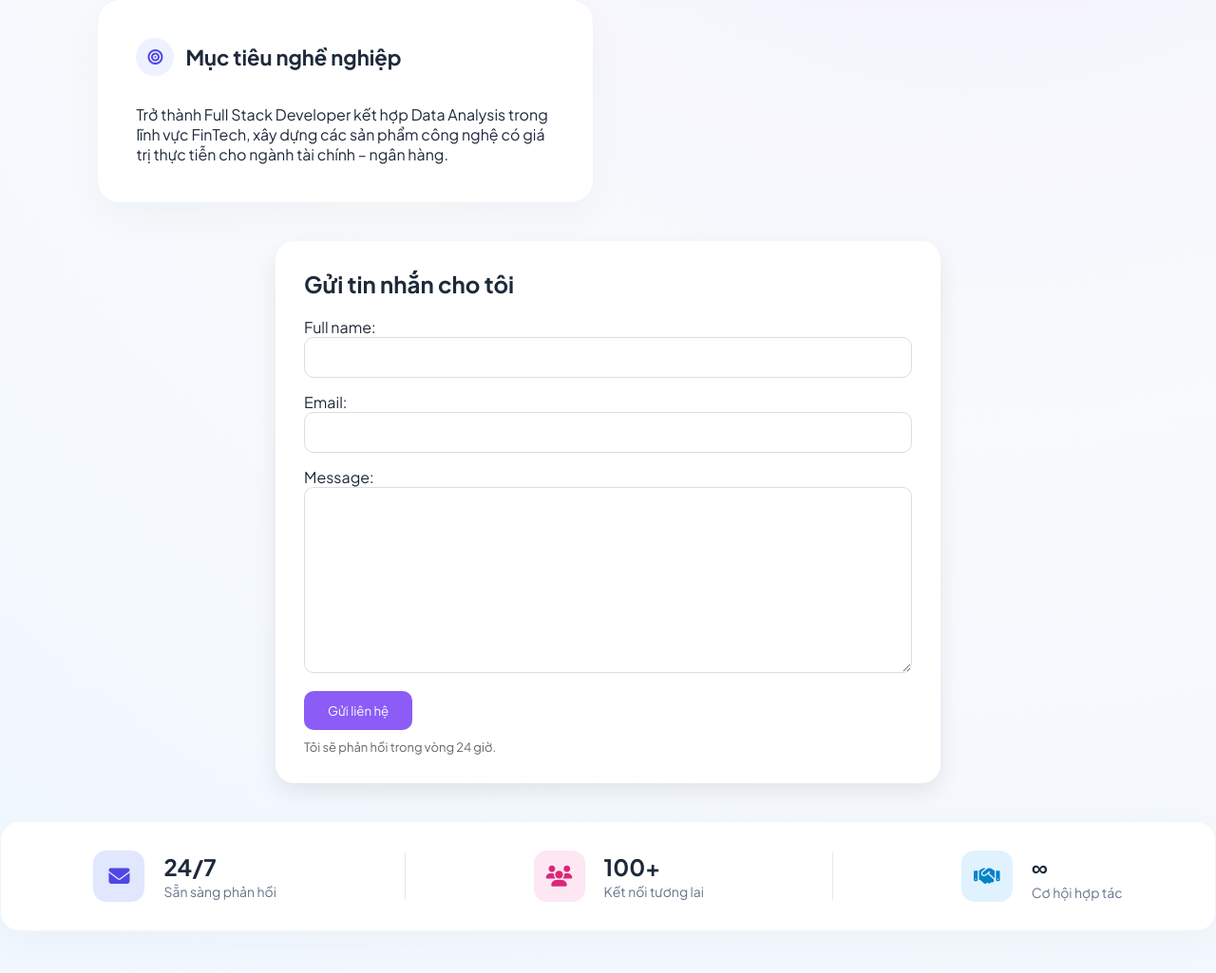
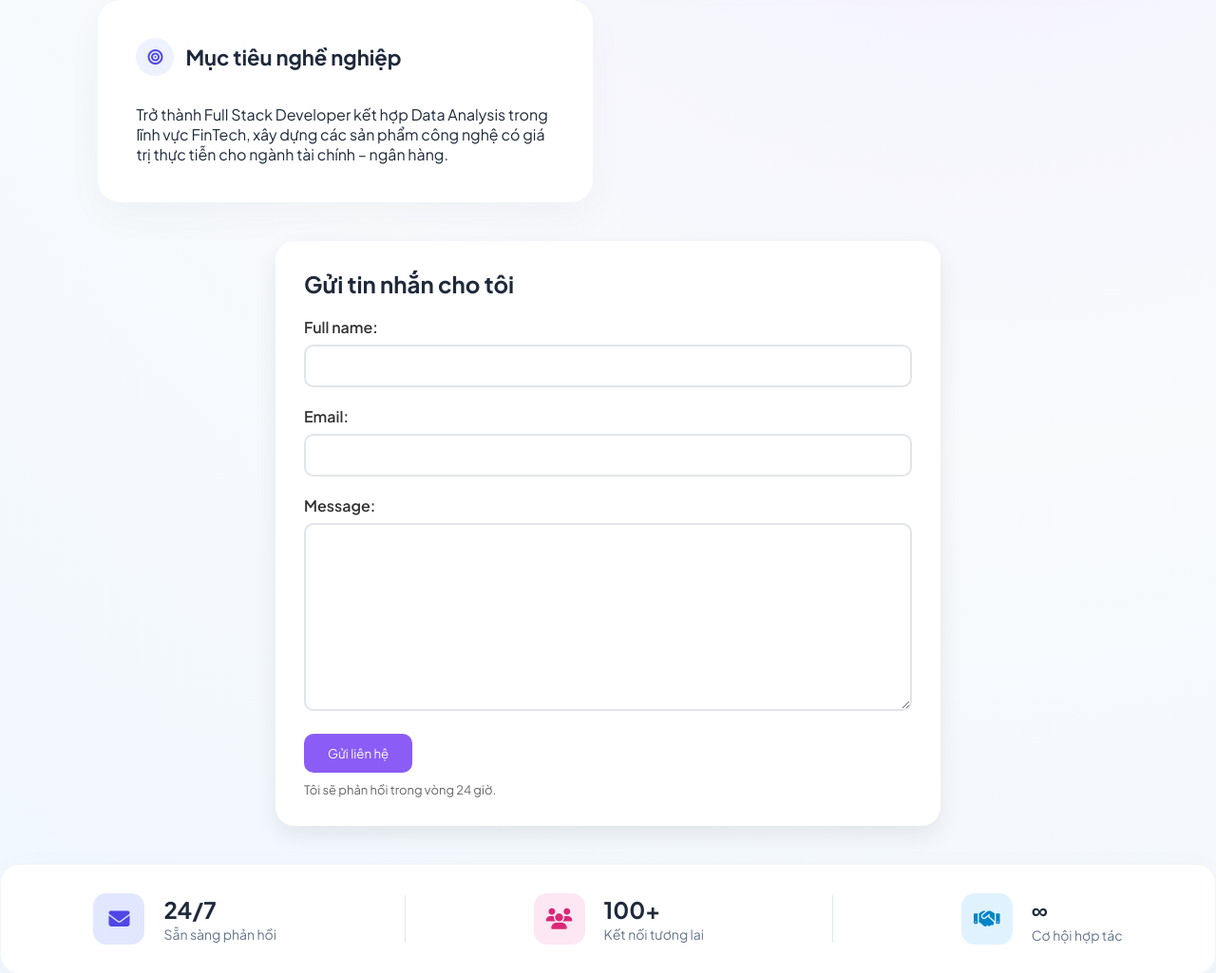
Before and after one commit to 27a4012266-manh/Portfolio-website, a Django app: page /contact/ in a window 1280 px wide. Shown: the part 828-1853 px from the top of the page at 95% size. Run offline with Django 5.2, Linux system fonts and the light colour scheme.

Commit message:
cap nhat

```diff
--- a/static/style.css
+++ b/static/style.css
@@ -709,19 +709,6 @@ header {
     margin-bottom:20px;
 }
 
-.contact-form-box input,
-.contact-form-box textarea{
-
-    width:100%;
-    padding:12px;
-    margin-bottom:15px;
-
-    border:1px solid #ddd;
-    border-radius:10px;
-
-    font-family:inherit;
-}
-
 .contact-form-box button{
 
     background:#8b5cf6;
@@ -773,3 +760,26 @@ header {
     background:#7c5cff;
     color:white;
 }
+.contact-form-box input,
+.contact-form-box textarea {
+    width: 100%;
+    padding: 12px;
+    border: 2px solid #e1e5e9;
+    border-radius: 10px;
+    margin-bottom: 20px;
+}
+
+.contact-form-box label {
+    display: block;
+    margin-bottom: 8px;
+    font-weight: 600;
+    color: #333;
+}
+
+.errorlist {
+    color: #e74c3c;
+    list-style: none;
+    padding: 0;
+    margin: -15px 0 15px 0;
+    font-size: 13px;
+}
```
